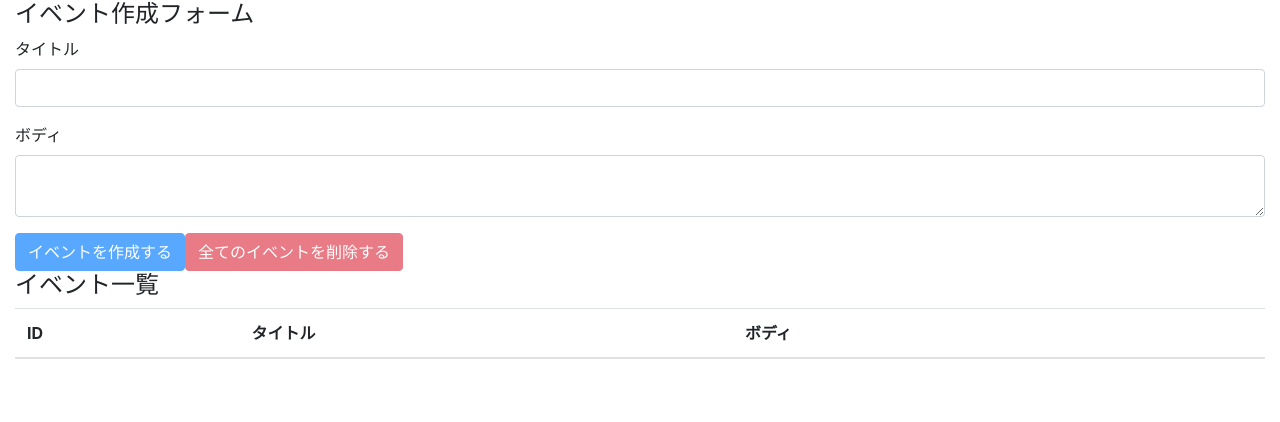
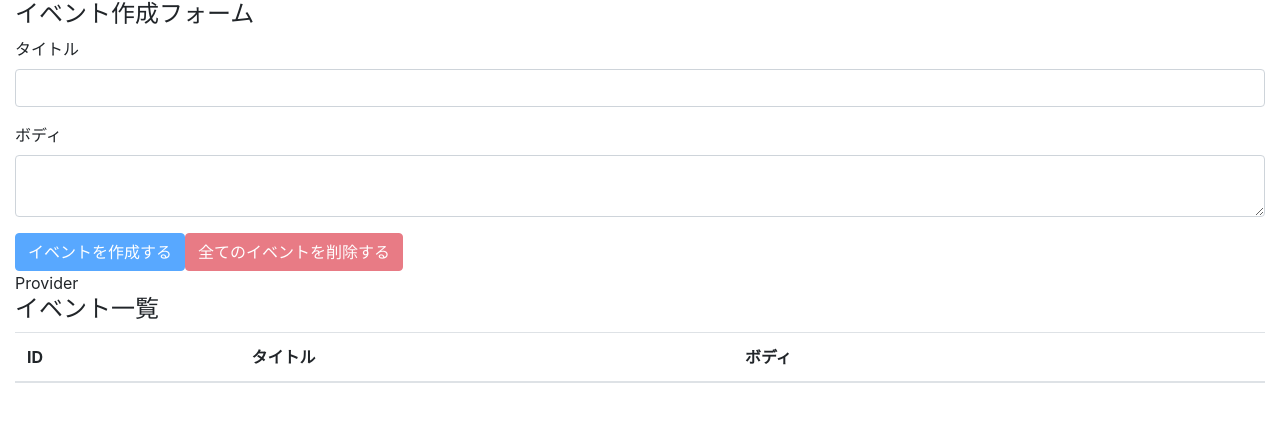
Before and after one commit to kuromitsu0104/react-hooks-101, a React (Create React App) app: page / in a window 1280 px wide. Shown: the top 422 px of the page. Built offline with nearby package versions, Linux system fonts and the light colour scheme.

Commit message:
setup react context provider

```diff
--- a/src/components/App.js
+++ b/src/components/App.js
@@ -3,16 +3,20 @@
 
 import EventForm from './EventForm'
 import Events from './Events'
+
+import AppContext from '../contexts/AppContext'
 import reducer from '../reducers'
 
 const App = () => {
   const [state, dispatch] = useReducer(reducer, [])
 
   return (
-    <div className="container-fluid">
-      <EventForm state={state} dispatch={dispatch}/>
-      <Events state={state} dispatch={dispatch}/>
-    </div>
+    <AppContext.Provider value={'Provider'}>
+      <div className="container-fluid">
+        <EventForm state={state} dispatch={dispatch}/>
+        <Events state={state} dispatch={dispatch}/>
+      </div>
+    </AppContext.Provider>
   )
 }
 
--- a/src/components/Events.js
+++ b/src/components/Events.js
@@ -1,11 +1,13 @@
-import React from 'react'
+import React, { useContext } from 'react'
 
 import Event from './Event'
+import AppContext from '../contexts/AppContext'
 
 const Events = ({ state, dispatch }) => {
-
+  const value = useContext(AppContext)
   return (
     <>
+      <div>{value}</div>
       <h4>イベント一覧</h4>
       <table className="table table-hover">
         <thead>
```
